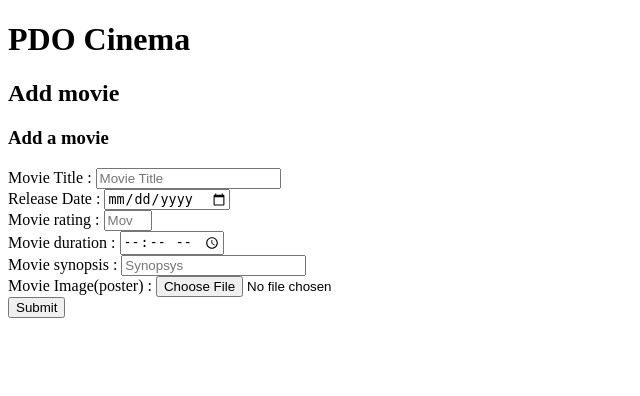
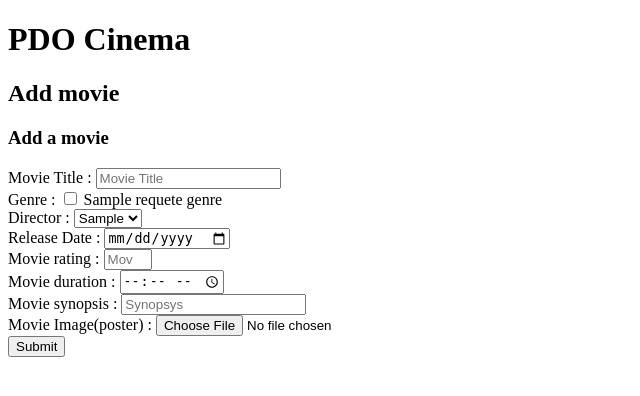
Before and after one commit to M-Laetitia/Php_SQL_Cinema, a PHP site: the page made by view/movie/ajouterFilm.php in a window 1280 px wide. Shown: the part 106-502 px from the top of the page, without its empty margins (0-640 px from the left). Run offline with PHP 8.4, Linux system fonts and the light colour scheme; the template is opened without the code that fills it: most values are stand-ins (such as "Sample title", 1, 10 or a date in 2020).

Commit message:
choice of director + genres in the form added

```diff
--- a/view/movie/ajouterFilm.php
+++ b/view/movie/ajouterFilm.php
@@ -9,6 +9,39 @@
             <label for="movie_title">Movie Title :</label>
             <input type="text" placeholder="Movie Title" name="movie_title" id="movie_title">
         </div>
+
+       <!-- Choisir parmis les genres -->
+       <div class="form-input">
+            <label>Genre :</label>
+            <?php
+            foreach ($requeteGenre->fetchAll() as $genre) {
+            ?>
+            <input type="checkbox" name="genre[]" value="<?= $genre["label_genre"] ?>">
+            <label><?= $genre["label_genre"] ?></label><br>
+            <?php
+            }
+            ?>
+        </div>
+
+
+        <!-- Choisir parmis les réalisateur -->
+
+        <div class="form-input">
+        <label for="director">Director :</label>
+            <select class="select" name="realisateur">
+
+                <?php
+
+                    foreach($requeteRealisateur->fetchAll() as $director){
+                ?>
+                    <option value="<?= $director["id_director"]?>"><?= $director["directorComplete"] ?></option>
+                <?php
+                    }
+                ?>
+            </select>
+        </div>
+
+
 
         <div class="form-input">
             <label for="movie_release_date">Release Date :</label>
```
